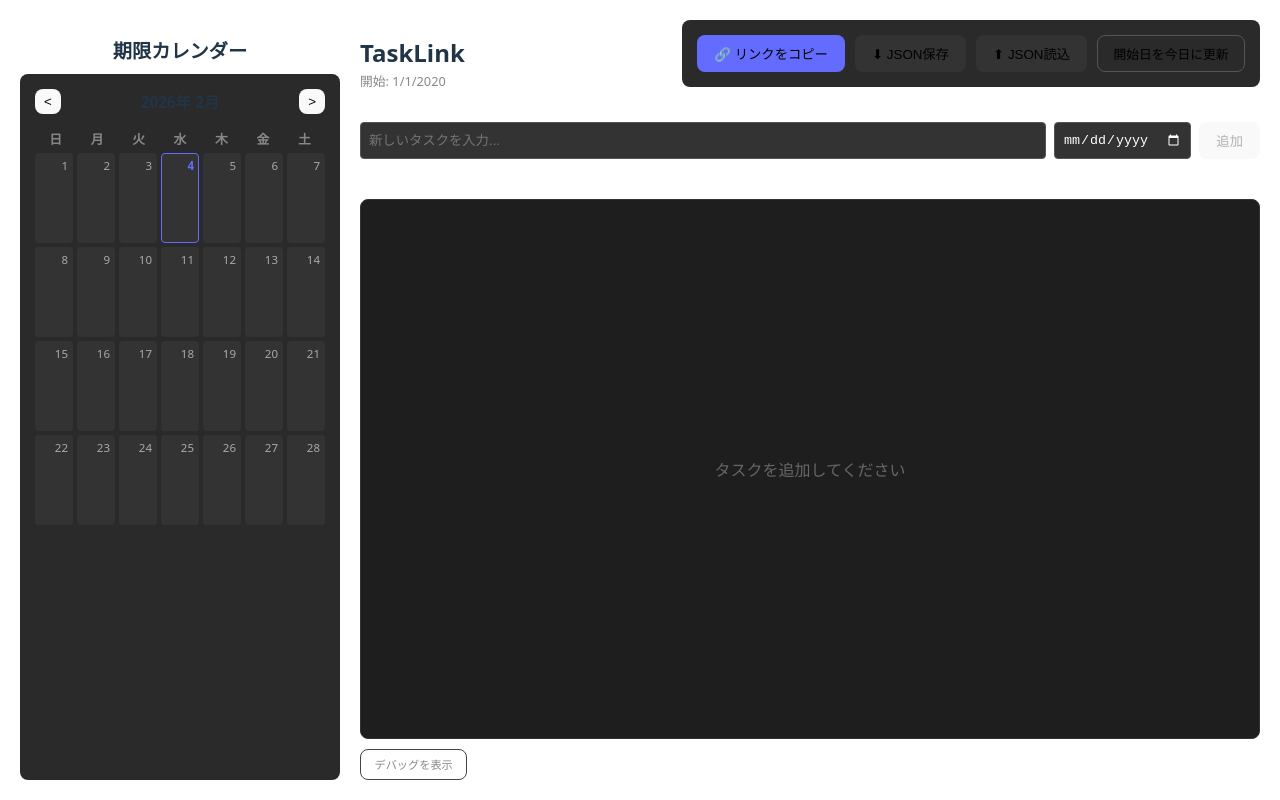
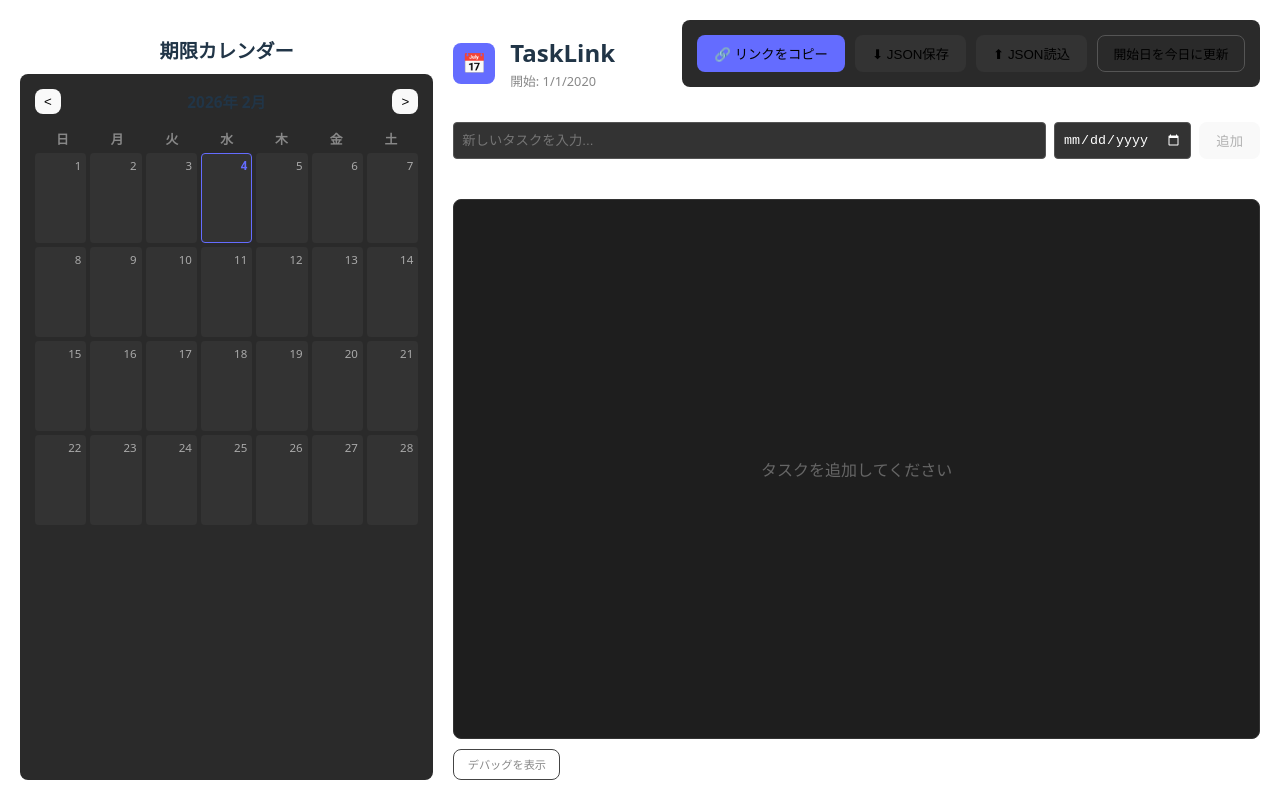
Before and after one commit to shingo29831/task-link-app, a React (Vite) app: page / in a window 1280 px wide. Built offline with nearby package versions, Linux system fonts and the light colour scheme.

Commit message:
カレンダーのUIを元に変更

```diff
--- a/src/App.tsx
+++ b/src/App.tsx
@@ -14,6 +14,7 @@ function App() {
   const { data, setData, getShareUrl } = useAppData();
   const [parent, setParent] = useState<{id: string, name: string} | null>(null);
   const [showDebug, setShowDebug] = useState(false);
+  const [showSidebar, setShowSidebar] = useState(true);
 
   const debugInfo = useMemo(() => {
     if (!data) return { before: "", after: "", beforeLen: 0, afterLen: 0 };
@@ -21,6 +22,23 @@ function App() {
     const after = compressData(data);
     return { before, after, beforeLen: before.length, afterLen: after.length };
   }, [data]);
+
+  // カレンダーに表示する「期間（枠）」だけ計算
+  const calendarDays = useMemo(() => {
+    if (!data) return [];
+    const days: Date[] = [];
+    const start = new Date(data.projectStartDate);
+
+    // 60日分を表示
+    for (let i = 0; i < 60; i++) {
+      const d = new Date(start);
+      d.setDate(d.getDate() + i);
+      days.push(d);
+    }
+    return days;
+  }, [data?.projectStartDate]);
+
+  // Note: calendarTasks の変換ロジックは削除しました
 
   if (!data) return <div style={{ textAlign: 'center', padding: '50px' }}>Loading...</div>;
 
@@ -33,7 +51,6 @@ function App() {
         if (next[i].isDeleted) continue;
         const children = next.filter(t => !t.isDeleted && t.parentId === next[i].id);
         if (children.length > 0) {
-          // 子の状態に基づきステータスを決定
           const s: 0|1|2|3 =
             children.every(c => c.status === 2) ? 2 :
             children.every(c => c.status === 0) ? 0 :
@@ -67,7 +84,6 @@ function App() {
     return roots;
   };
 
-  // 文字列の長さを計算（半角=1, 全角=2）
   const getStrLen = (str: string) => {
     let len = 0;
     for (let i = 0; i < str.length; i++) {
@@ -76,15 +92,12 @@ function App() {
     return len;
   };
 
-  // カラムの最大幅を計算
-  // インデント + (タスク名の長さ min 20文字) + 固定要素幅
   const calculateColumnWidth = (node: TaskNode, depth: number = 0): number => {
-    const BASE_WIDTH = 220; // ステータスボタン(92) + ID(30) + 操作ボタン(60) + 余白など
+    const BASE_WIDTH = 220;
     const INDENT_WIDTH = 24;
-    const CHAR_WIDTH_PX = 12; // 1文字あたりの概算幅(px)
+    const CHAR_WIDTH_PX = 12;
 
     const len = getStrLen(node.name);
-    // 20文字（半角）までは幅を広げ、それ以降は折り返す
     const textWidth = Math.min(len, 20) * CHAR_WIDTH_PX;
 
     let max = BASE_WIDTH + (depth * INDENT_WIDTH) + textWidth;
@@ -97,7 +110,6 @@ function App() {
     return max;
   };
 
-  // カラム内の子タスクを再帰的に表示する関数
   const renderColumnChildren = (nodes: TaskNode[], depth = 0) => nodes.map(n => (
     <React.Fragment key={n.id}>
       <TaskItem
@@ -114,22 +126,55 @@ function App() {
   ));
 
   return (
-    <div style={{ maxWidth: '100%', margin: '0 auto', padding: '20px', display: 'flex', flexDirection: 'row', gap: '20px', height: '100vh', boxSizing: 'border-box' }}>
+    <div style={{
+      maxWidth: '100%',
+      margin: '0 auto',
+      padding: '20px',
+      display: 'flex',
+      flexDirection: 'row',
+      gap: showSidebar ? '20px' : '0',
+      height: '100vh',
+      boxSizing: 'border-box',
+      overflow: 'hidden'
+    }}>
 
-      {/* 左カラム：カレンダー (固定幅) */}
-      <div style={{ flex: '0 0 320px', display: 'flex', flexDirection: 'column' }}>
-        <h2 style={{ fontSize: '1.2em', textAlign: 'center', marginBottom: '10px' }}>期限カレンダー</h2>
+      {/* 左カラム：カレンダー */}
+      <div style={{
+        flex: showSidebar ? '0 0 33.33%' : '0 0 0px',
+        display: 'flex',
+        flexDirection: 'column',
+        overflow: 'hidden',
+        transition: 'flex 0.3s ease, opacity 0.3s ease',
+        opacity: showSidebar ? 1 : 0,
+        pointerEvents: showSidebar ? 'auto' : 'none',
+        minWidth: showSidebar ? '300px' : '0'
+      }}>
+        <h2 style={{ fontSize: '1.2em', textAlign: 'center', marginBottom: '10px', whiteSpace: 'nowrap' }}>期限カレンダー</h2>
         <div style={{ flex: 1, overflowY: 'auto' }}>
-            <TaskCalendar projectStartDate={data.projectStartDate} tasks={data.tasks} />
+            {/* 変更: projectStartDate と 生のtasks を渡す */}
+            <TaskCalendar
+              calendarDays={calendarDays}
+              tasks={data.tasks}
+              projectStartDate={data.projectStartDate}
+            />
         </div>
       </div>
 
-      {/* 右カラム：メインコンテンツ (可変幅) */}
+      {/* 右カラム：メインコンテンツ */}
       <div style={{ flex: 1, display: 'flex', flexDirection: 'column', minWidth: 0 }}>
         <header style={{ display: 'flex', justifyContent: 'space-between', alignItems: 'center', marginBottom: '15px' }}>
-            <div>
-                <h1 style={{ margin: 0, fontSize: '1.5em' }}>TaskLink</h1>
-                <span style={{ color: '#888', fontSize: '0.8em' }}>開始: {new Date(data.projectStartDate).toLocaleDateString()}</span>
+            <div style={{ display: 'flex', alignItems: 'center', gap: '15px' }}>
+                <button
+                  onClick={() => setShowSidebar(!showSidebar)}
+                  style={{ padding: '8px', fontSize: '1.2em', backgroundColor: showSidebar ? '#646cff' : '#333' }}
+                  title={showSidebar ? "カレンダーを隠す" : "カレンダーを表示"}
+                >
+                  📅
+                </button>
+                <div>
+                    <h1 style={{ margin: 0, fontSize: '1.5em' }}>TaskLink</h1>
+                    <span style={{ color: '#888', fontSize: '0.8em' }}>開始: {new Date(data.projectStartDate).toLocaleDateString()}</span>
+                </div>
             </div>
             <ProjectControls
                 onCopyLink={() => navigator.clipboard.writeText(getShareUrl()).then(() => alert('コピー完了'))}
@@ -149,7 +194,7 @@ function App() {
           <TaskInput onAdd={addTask} projectStartDate={data.projectStartDate} />
         </div>
 
-        {/* カンバンボードエリア (横スクロール) */}
+        {/* カンバンボードエリア */}
         <div style={{
             flex: 1,
             overflowX: 'auto',
@@ -178,9 +223,8 @@ function App() {
                       padding: '10px',
                       display: 'flex',
                       flexDirection: 'column',
-                      maxHeight: '100%', // 縦スクロール用
+                      maxHeight: '100%',
                   }}>
-                      {/* 親タスクヘッダー */}
                       <div style={{ borderBottom: '2px solid #444', marginBottom: '8px', paddingBottom: '4px' }}>
                           <TaskItem
                               task={root}
@@ -192,7 +236,6 @@ function App() {
                               onAddSubTask={() => setParent({ id: root.id, name: root.name })}
                           />
                       </div>
-                      {/* 子タスクリスト (スクロール可能に) */}
                       <div style={{ overflowY: 'auto', flex: 1, paddingLeft: '4px' }}>
                           {renderColumnChildren(root.children, 0)}
                       </div>
```
